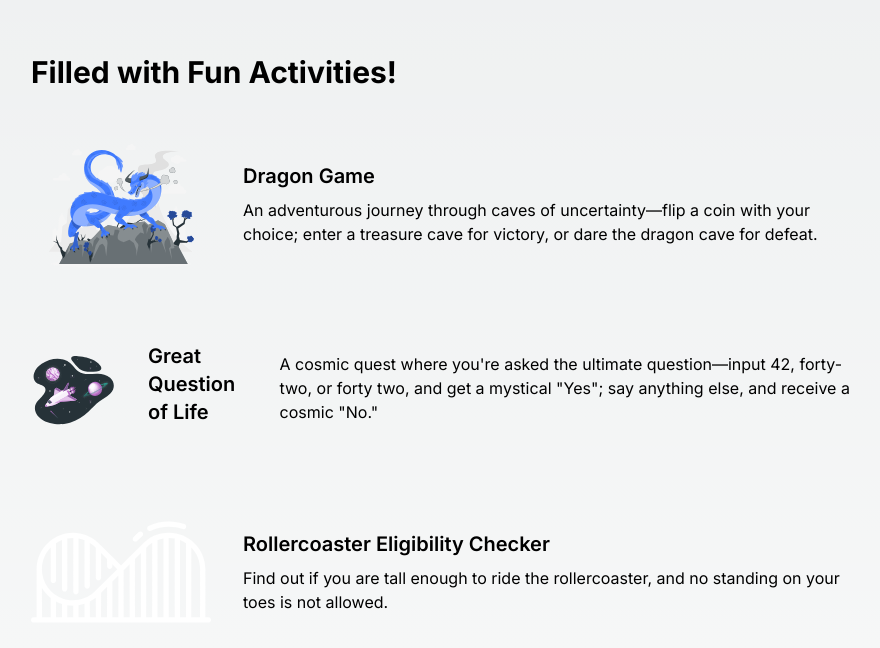
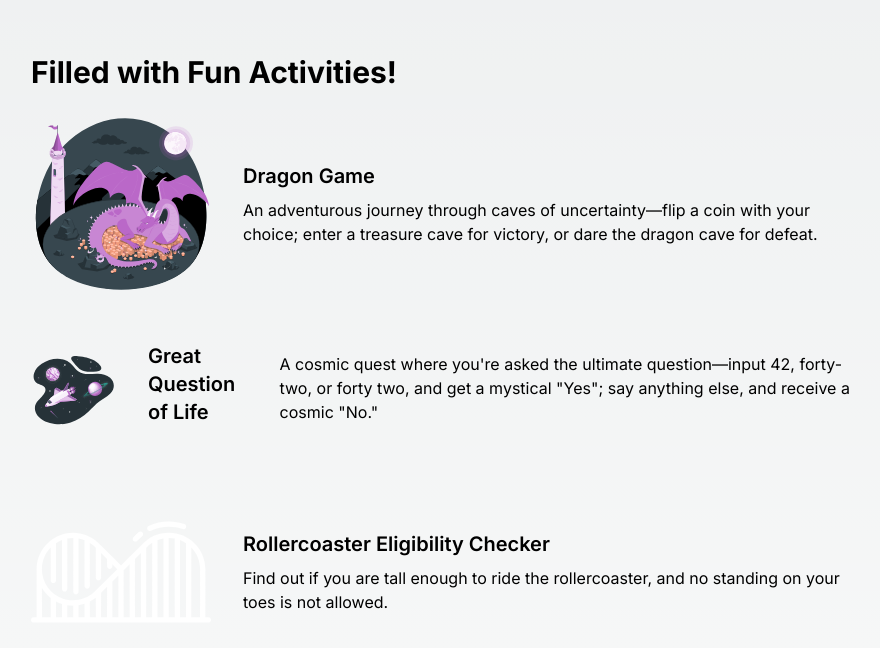
Before and after one commit to dIB59/study, a Next.js app in the folder study-here/: page / in a window 1280 px wide. Shown: the part 2538-3186 px from the top of the page, without its empty margins (193-1073 px from the left). Built offline with nearby package versions, Linux system fonts and the light colour scheme.

Commit message:
pic fix again

```diff
--- a/study-here/src/app/page.tsx
+++ b/study-here/src/app/page.tsx
@@ -99,7 +99,7 @@ export default function Home() {
         <div className="space-y-12">
           <div className="flex flex-col md:flex-row items-center gap-8">
             <Image
-              src="/dragon.svg"
+              src="/draco.svg"
               alt="Dragon Game"
               width={180}
               height={180}
```
Also changed, not shown: study-here/public/Dragon.svg (deleted), study-here/public/draco.svg (added).
